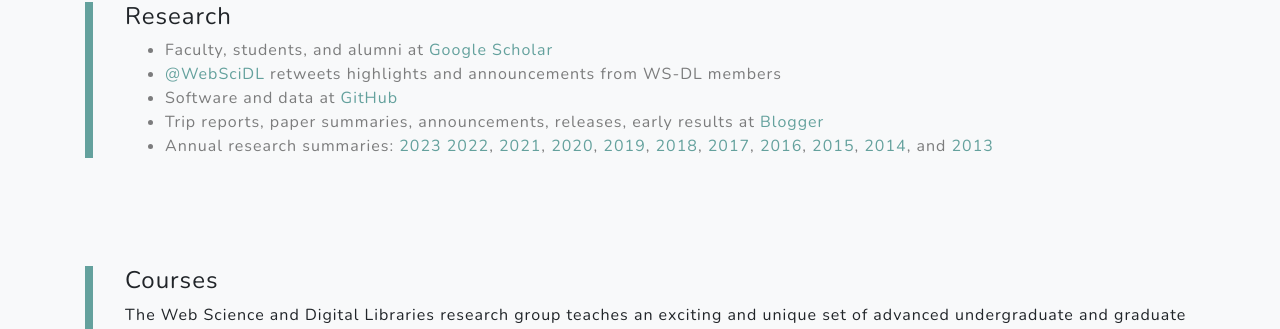
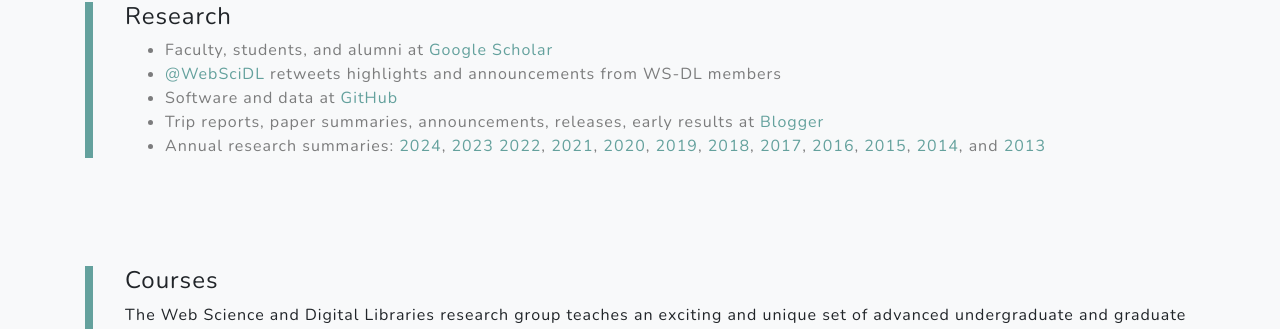
Before and after one commit to oduwsdl/oduwsdl.github.io, a Jekyll site: the page built from index.html, in a window 1280 px wide and 900 px high, scrolled down 13211 px. Shown: the part 125-454 px from the top of the window. Built offline with Jekyll 4.4.1, drawn with Linux system fonts in a browser that asks for light colours; nearby versions of some CDN libraries.

Commit message:
Update index.html
added 2024 WSDL review, F25 class links

```diff
--- a/index.html
+++ b/index.html
@@ -110,6 +110,7 @@ Indiana University, Emory University, University of California at Berkeley, and
               <li>Software and data at <a href="https://github.com/oduwsdl">GitHub</a></li>
               <li>Trip reports, paper summaries, announcements, releases, early results at <a href="https://ws-dl.blogspot.com/">Blogger</a></li>
               <li>Annual research summaries:
+                <a href="https://ws-dl.blogspot.com/2025/12/2025-12-31-review-of-ws-dls-2024.html">2024</a>,
                 <a href="https://ws-dl.blogspot.com/2024/04/2024-04-15-review-of-ws-dls-2023.html">2023</a>
                 <a href="https://ws-dl.blogspot.com/2023/01/2023-01-26-review-of-ws-dls-2022.html">2022</a>,
                 <a href="https://ws-dl.blogspot.com/2022/01/2022-01-26-review-of-ws-dls-2021.html">2021</a>,
```
Also changed, not shown: other parts of index.html (+2 -1 lines).
